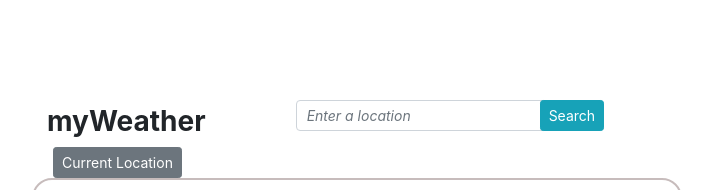
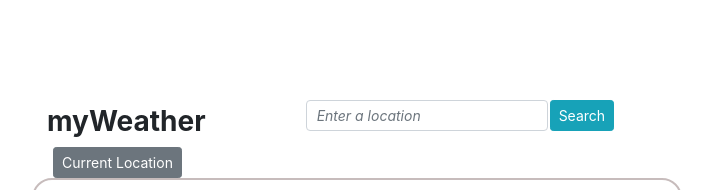
Before and after one commit to MargSousa/weather-app-shecodes, a React (Create React App) app: page / in a window 1280 px wide. Shown: the top 190 px of the page, without its empty margins (283-996 px from the left). Built offline with nearby package versions, Linux system fonts and the light colour scheme.

Commit message:
update header

```diff
--- a/src/Header.css
+++ b/src/Header.css
@@ -8,7 +8,7 @@
   text-align: center;
   font-weight: bold;
   font-size: 28px;
-  padding-right: 30px;
+  margin-right: 100px;
 }
 
 .search-input {
@@ -16,7 +16,6 @@
   font-style: italic;
   height: 31px;
   padding-left: 10px;
-  margin-left: 60px;
 }
 
 .btn-info {
```
